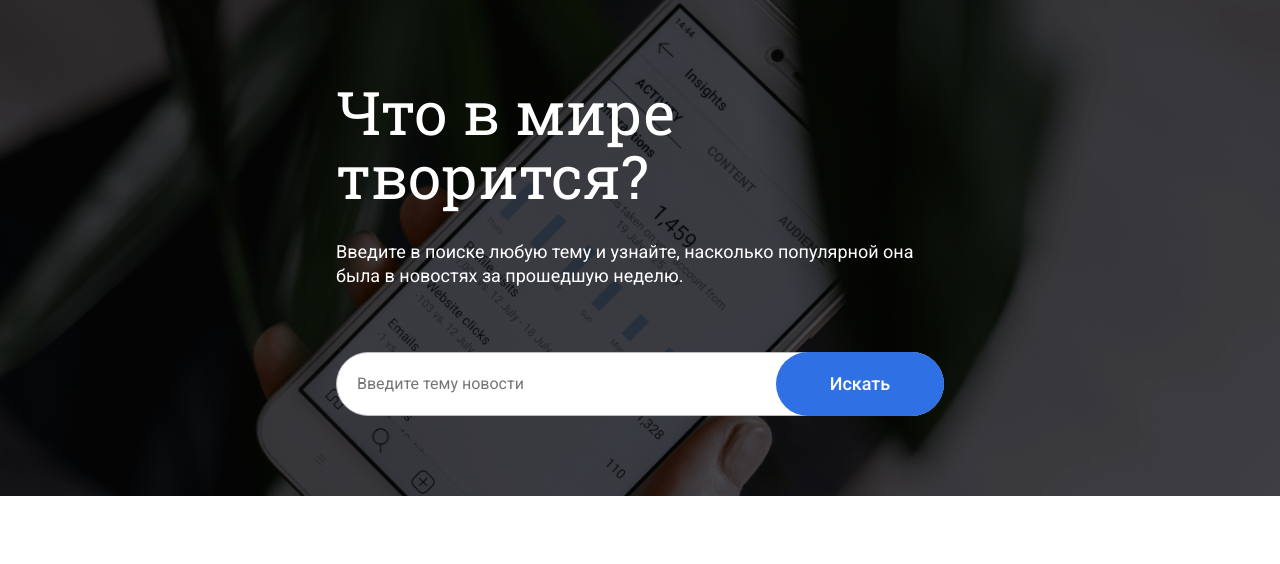
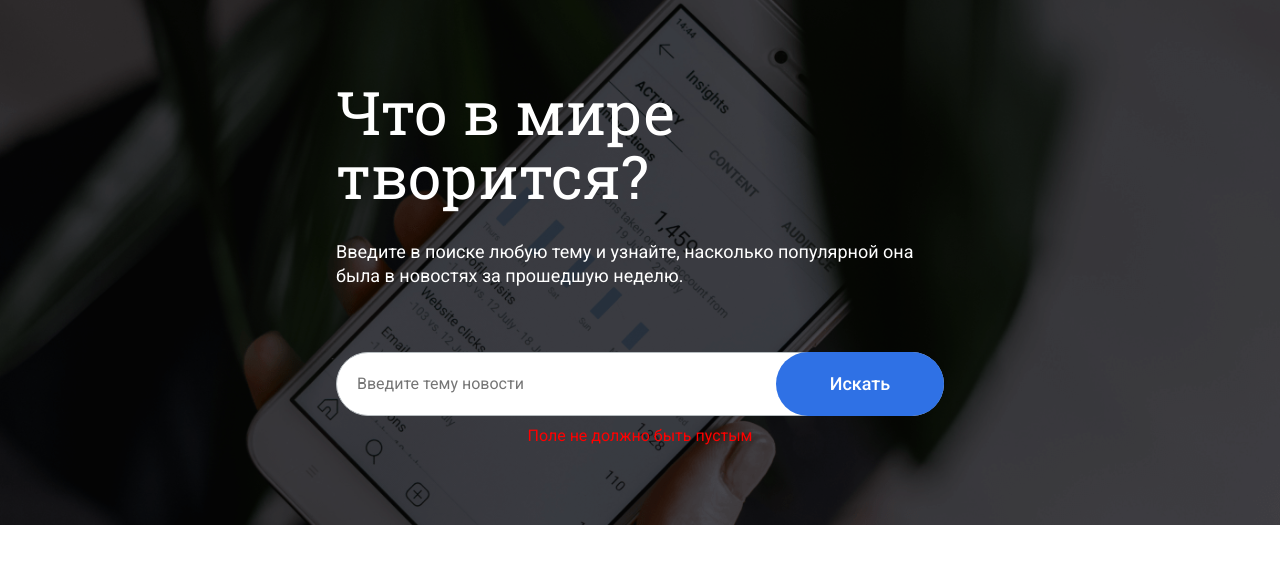
Before and after one commit to Endless1ve/VueNews, a Vue app: page /#/ in a window 1280 px wide. Both pictures are taken after a click on the button "Искать". Shown: the top 564 px of the page. Built offline with nearby package versions, Linux system fonts and the light colour scheme.

Commit message:
feat(custom): added validation error render

```diff
--- a/src/app/styles/variables.scss
+++ b/src/app/styles/variables.scss
@@ -8,6 +8,7 @@ $second-dark-hover: #347eff;
 $main-light-color: #ffffff;
 $second-ligth-color: #b6bcbf;
 $bg-ligth-color: #f5f6f7;
+$error-color: #f00;
 
 $search-image: "@/shared/images/searchBg.png";
 $search-image-min: "@/shared/images/searchBg-min.png";
--- a/src/modules/Search/components/SearchActions.vue
+++ b/src/modules/Search/components/SearchActions.vue
@@ -11,6 +11,8 @@
 
   import SearchInput from "@/shared/ui/inputs/SearchInput.vue";
   import SearchButton from "@/shared/ui/buttons/SearchButton.vue";
+  import InputError from "@/shared/ui/InputError.vue";
+  import HiddenError from "@/shared/ui/HiddenError.vue";
 
   const newsStore = useNewsStore();
 
@@ -31,6 +33,10 @@
       placeholder="Введите тему новости"
       v-model.trim="newsStore.query"
       @keyup.enter="fetchNews" />
+    <InputError v-if="v$.query.$error">
+      {{ v$.query.$errors[0].$message }}
+    </InputError>
+    <HiddenError v-else />
     <div class="searchButton">
       <SearchButton @click="fetchNews">Искать</SearchButton>
     </div>
@@ -40,6 +46,7 @@
 <style lang="scss" scoped>
   .searchActions {
     position: relative;
+    @include flex-column;
 
     @media screen and (max-width: 425px) {
       @include flex-column;
@@ -56,7 +63,7 @@
     @media screen and (max-width: 425px) {
       position: relative;
       max-width: 100%;
-      margin-top: 16px;
+      margin-top: 10px;
     }
   }
 </style>
--- /dev/null
+++ b/src/shared/ui/HiddenError.vue
@@ -0,0 +1,11 @@
+<script setup></script>
+
+<template>
+  <div class="hiddenError"></div>
+</template>
+
+<style lang="scss" scoped>
+  .hiddenError {
+    height: 29px;
+  }
+</style>
--- /dev/null
+++ b/src/shared/ui/InputError.vue
@@ -0,0 +1,15 @@
+<script setup></script>
+
+<template>
+  <span class="error"><slot></slot></span>
+</template>
+
+<style lang="scss" scoped>
+  .error {
+    font-family: $text-font;
+    font-size: 16px;
+    color: $error-color;
+    text-align: center;
+    margin-top: 10px;
+  }
+</style>
```
